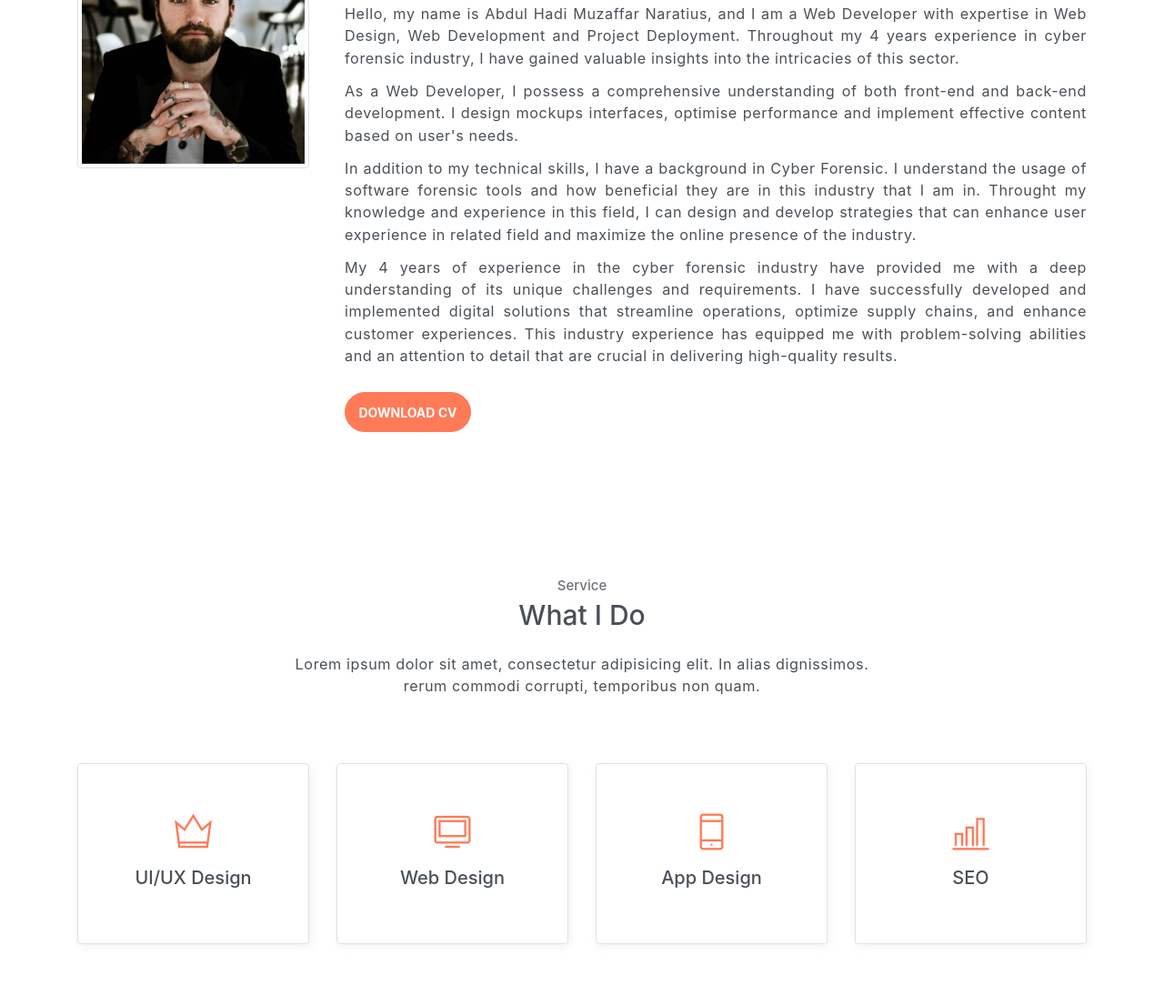
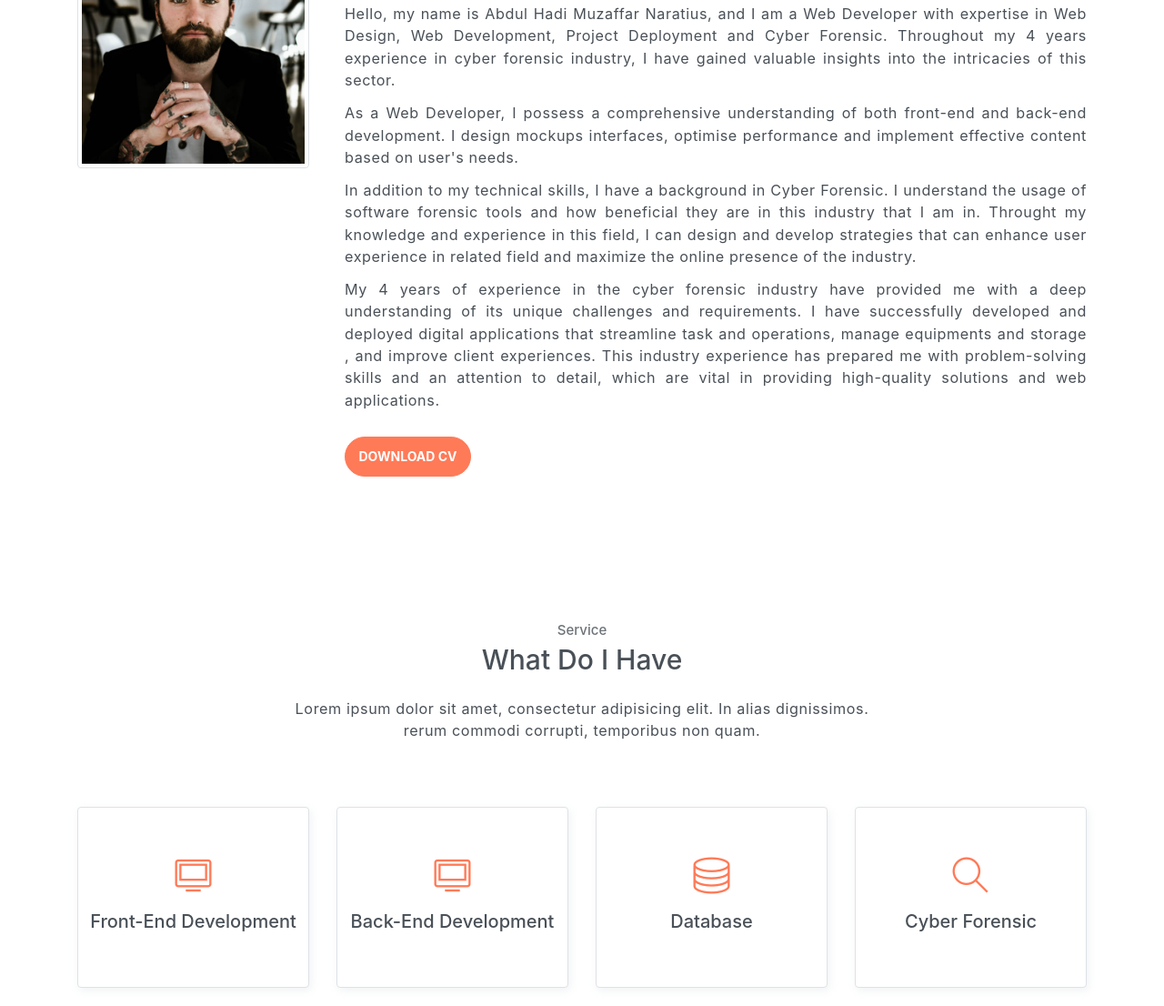
Before and after one commit to fateh97/fateh97.github.io, a plain HTML site: page index.html in a window 1280 px wide. Shown: the part 966-2072 px from the top of the page at 91% size. Drawn offline with Linux system fonts and the light colour scheme.

Commit message:
initialcommit

```diff
--- a/index.html
+++ b/index.html
@@ -93,7 +93,7 @@
                     <h6 class="title">Abdul Hadi Muzaffar</h6>
                     <p class="subtitle">Web Developer</p>
                     <p style="text-align: justify;">
-                        Hello, my name is Abdul Hadi Muzaffar Naratius, and I am a Web Developer with expertise in Web Design, Web Development and Project Deployment. Throughout my 4 years experience in cyber forensic industry,  I have gained valuable insights into the intricacies of this sector.
+                        Hello, my name is Abdul Hadi Muzaffar Naratius, and I am a Web Developer with expertise in Web Design, Web Development, Project Deployment and Cyber Forensic. Throughout my 4 years experience in cyber forensic industry,  I have gained valuable insights into the intricacies of this sector.
                     </p>
                     <p style="text-align: justify;">
                         As a Web Developer,  I possess a comprehensive understanding of both front-end and back-end development. I design mockups interfaces, optimise performance and implement effective content based on user's needs.
@@ -103,8 +103,8 @@
                         Throught my knowledge and experience in this field, I can design and develop strategies that can enhance user experience in related field and maximize the online presence of the industry.
                     </p>
                     <p style="text-align: justify;">
-                        My 4 years of experience in the cyber forensic industry have provided me with a deep understanding of its unique challenges and requirements. I have successfully developed and implemented digital solutions that streamline operations, optimize supply chains, and enhance customer experiences.
-                        This industry experience has equipped me with problem-solving abilities and an attention to detail that are crucial in delivering high-quality results.
+                        My 4 years of experience in the cyber forensic industry have provided me with a deep understanding of its unique challenges and requirements. I have successfully developed and deployed digital applications that streamline task and operations, manage equipments and storage , and improve client experiences.
+                        This industry experience has prepared me with problem-solving skills and an attention to detail, which are vital in providing high-quality solutions and web applications.
                     </p>
                     <a type="button" class="btn btn-primary rounded mt-3" href="assets/files/CV - Abdul Hadi Muzaffar Naratius.pdf">DOWNLOAD CV</button> </a>
                 </div>
@@ -116,15 +116,15 @@
     <section id="service" class="section">
         <div class="container text-center">
             <h6 class="subtitle">Service</h6>
-            <h6 class="section-title mb-4">What I Do</h6>
+            <h6 class="section-title mb-4">What Do I Have</h6>
             <p class="mb-5 pb-4">Lorem ipsum dolor sit amet, consectetur adipisicing elit. In alias dignissimos. <br> rerum commodi corrupti, temporibus non quam.</p>
 
             <div class="row">
                 <div class="col-sm-6 col-md-3 mb-4">
                     <div class="custom-card card border">
                         <div class="card-body">
-                            <i class="icon ti-crown"></i>
-                            <h5>UI/UX Design</h5>
+                            <i class="icon ti-desktop"></i>
+                            <h5>Front-End Development</h5>
                         </div>
                     </div>
                 </div>
@@ -132,23 +132,23 @@
                     <div class="custom-card card border">
                         <div class="card-body">
                             <i class="icon ti-desktop"></i>
-                            <h5>Web Design</h5>
+                            <h5>Back-End Development</h5>
                         </div>
                     </div>
                 </div>
                 <div class="col-sm-6 col-md-3 mb-4">
                     <div class="custom-card card border">
                         <div class="card-body">
-                            <i class="icon ti-mobile"></i>
-                            <h5>App Design</h5>
+                            <i class="icon ti-server"></i>
+                            <h5>Database</h5>
                         </div>
                     </div>
                 </div>
                 <div class="col-sm-6 col-md-3 mb-4">
                     <div class="custom-card card border">
                         <div class="card-body">
-                            <i class="icon ti-bar-chart"></i>
-                            <h5>SEO</h5>
+                            <i class="icon ti-search"></i>
+                            <h5>Cyber Forensic</h5>
                         </div>
                     </div>
                 </div>
```
